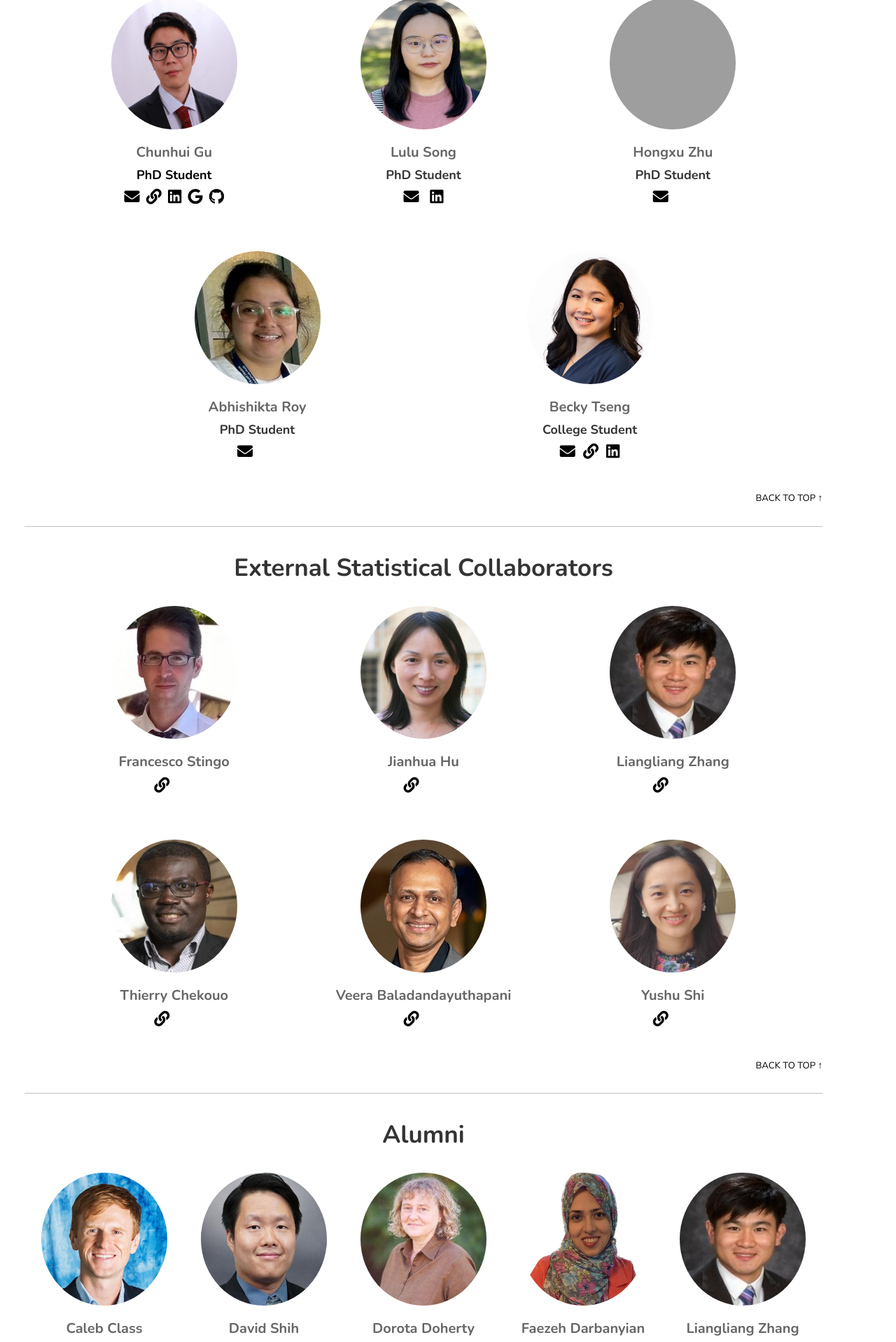
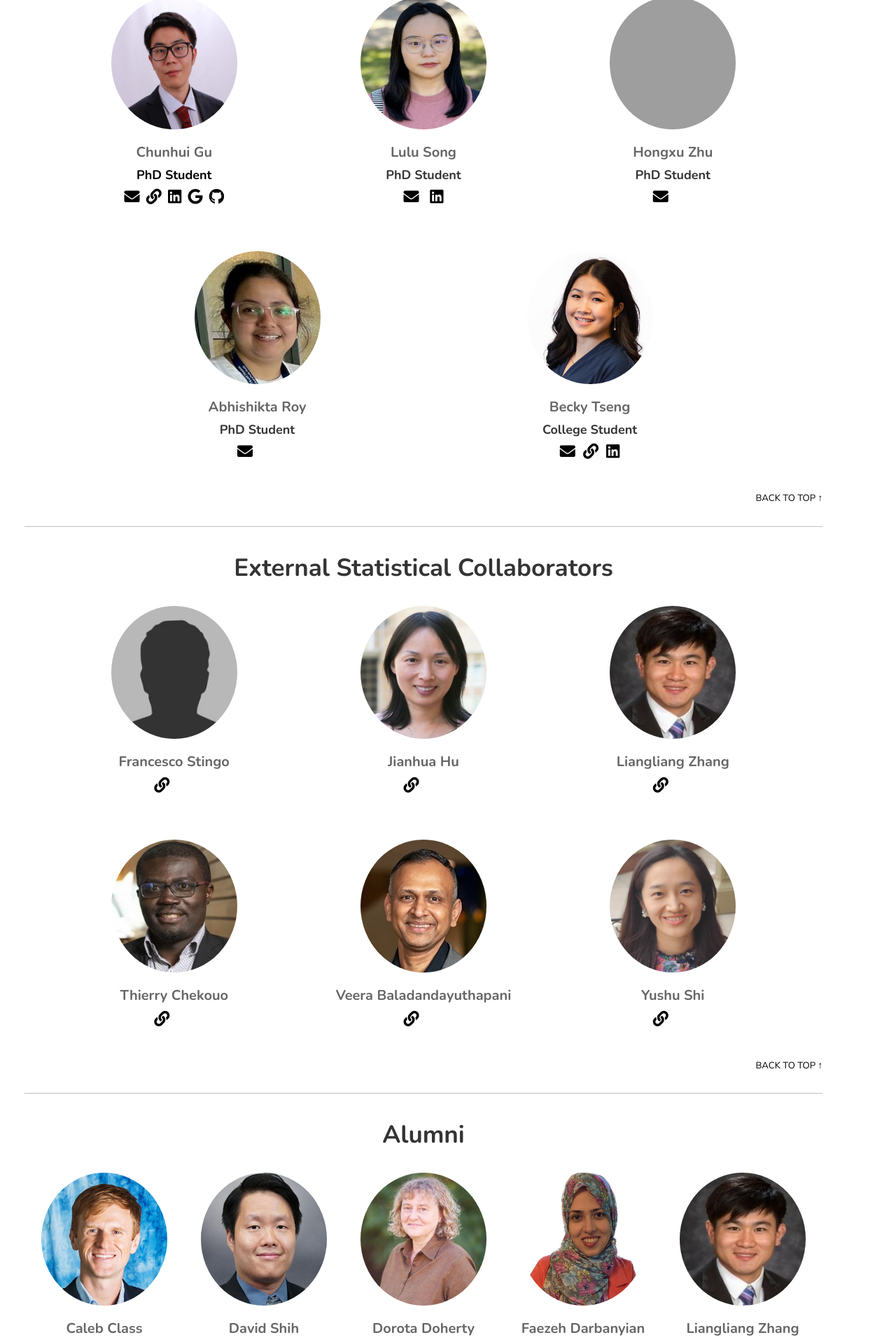
Before and after one commit to KimAnhDoMDA/COSMIC, a Jekyll site: the page built from pages/people.md, in a window 1280 px wide. Shown: the part 1944-3862 px from the top of the page at 70% size. Built offline with Jekyll 4.4.1, drawn with Linux system fonts in a browser that asks for light colours; cached includes are drawn as plain includes; grey boxes are pictures that could not be loaded.

Commit message:
Update people.md

```diff
--- a/pages/people.md
+++ b/pages/people.md
@@ -455,7 +455,7 @@ layout: splash
       <div class="responsive-cell-block wk-desk-3 wk-ipadp-3 wk-tab-6 wk-mobile-12 team-card-container">
         <div class="team-card">
           <div class="img-wrapper">
-            <img class="team-img" src="../assets/images/people/francescoS.jpg">
+            <img class="team-img" src="../assets/images/misc/bio-photo.jpg">
           </div>
           <p class="text-blk name" style="margin-top:1em;">
             Francesco Stingo
```
